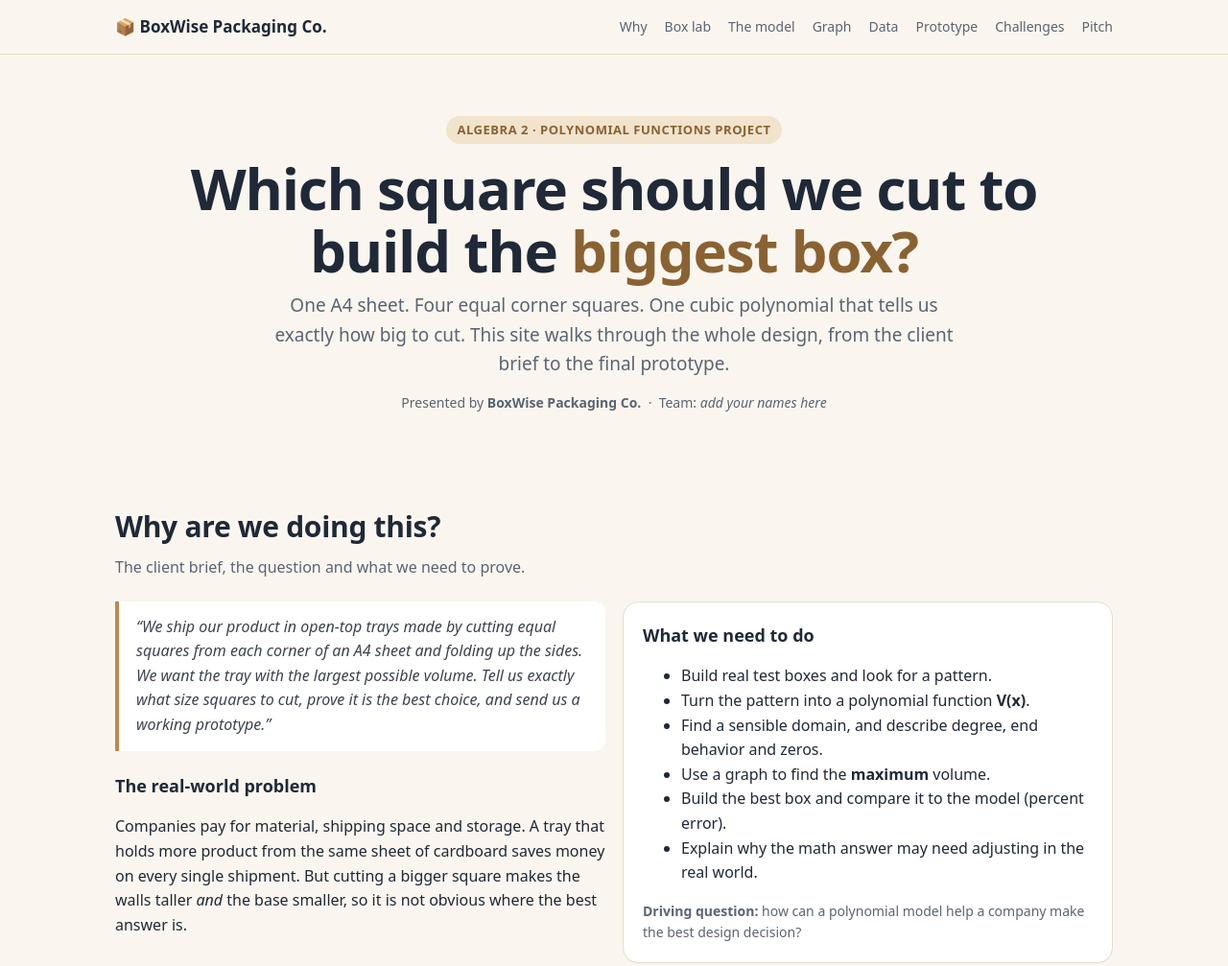
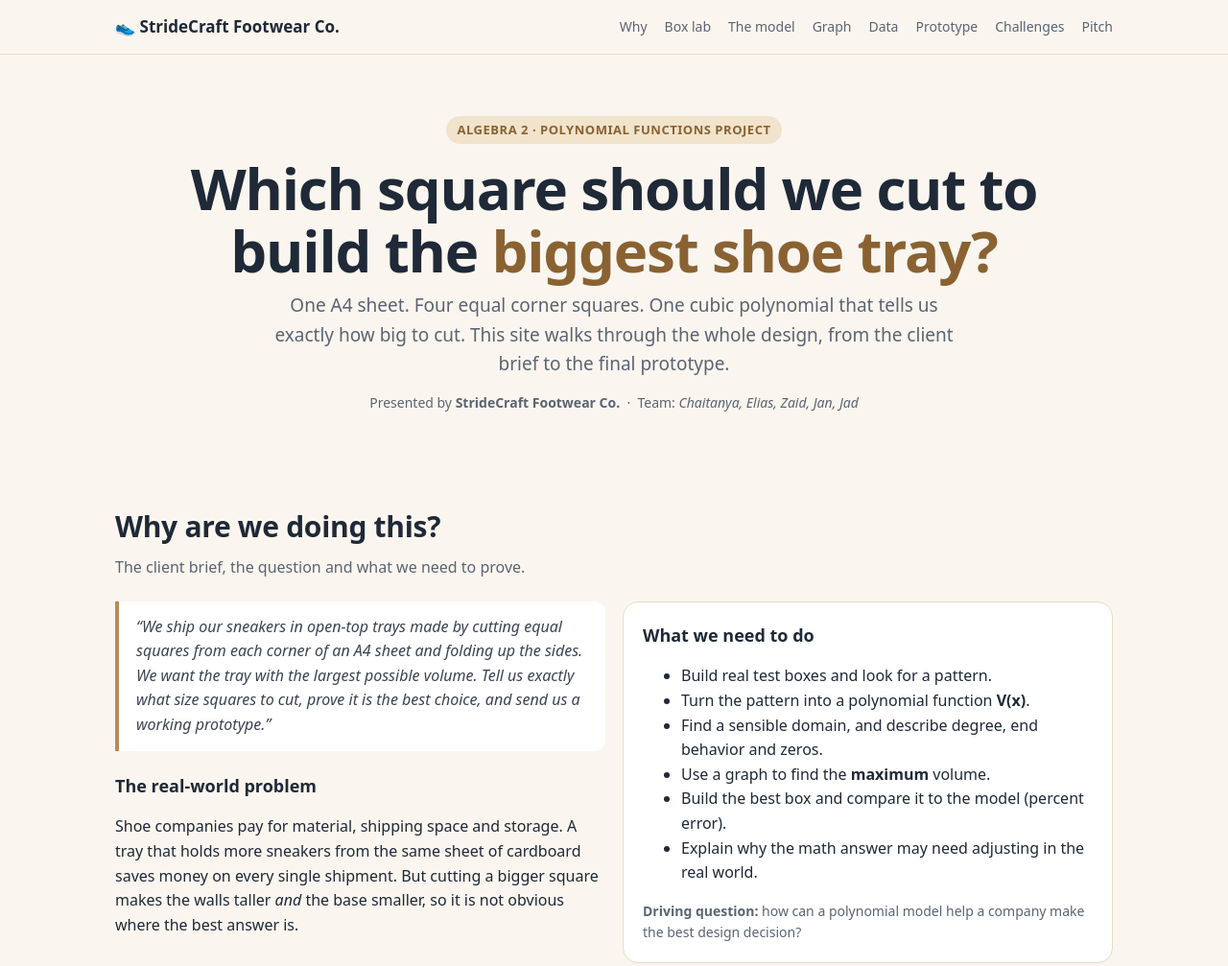
Before and after one commit to dd2331/Math, a plain HTML site: page index.html in a window 1280 px wide. Shown: the top 1007 px of the page at 96% size. Drawn offline with Linux system fonts and the light colour scheme.

Commit message:
Update index.html

```diff
--- a/index.html
+++ b/index.html
@@ -3,8 +3,8 @@
 <head>
 <meta charset="utf-8">
 <meta name="viewport" content="width=device-width, initial-scale=1">
-<title>BoxWise Packaging Co. | The Box Optimization Project</title>
-<meta name="description" content="How a cubic polynomial finds the largest open-top box that can be made from one A4 sheet.">
+<title>StrideCraft Footwear Co. | The Box Optimization Project</title>
+<meta name="description" content="How a cubic polynomial finds the largest open-top tray that can be made from one A4 sheet for shipping sneakers.">
 <style>
 :root{
   --bg:#faf6ef; --card:#ffffff; --ink:#1f2937; --muted:#5b6472; --line:#e6dccb;
@@ -177,16 +177,16 @@ footer{padding:36px 0 60px;color:var(--muted);text-align:center;font-size:14px;b
 <body>
 
 <nav><div class="wrap">
-  <b>📦 BoxWise Packaging Co.</b>
+  <b>👟 StrideCraft Footwear Co.</b>
   <a href="#why">Why</a><a href="#lab">Box lab</a><a href="#model">The model</a>
   <a href="#graph">Graph</a><a href="#data">Data</a><a href="#build">Prototype</a><a href="#challenge">Challenges</a><a href="#pitch">Pitch</a>
 </div></nav>
 
 <header class="hero"><div class="wrap">
   <span class="badge">ALGEBRA 2 · POLYNOMIAL FUNCTIONS PROJECT</span>
-  <h1>Which square should we cut to build the <span>biggest box?</span></h1>
+  <h1>Which square should we cut to build the <span>biggest shoe tray?</span></h1>
   <p class="lead">One A4 sheet. Four equal corner squares. One cubic polynomial that tells us exactly how big to cut. This site walks through the whole design, from the client brief to the final prototype.</p>
-  <p class="note">Presented by <b>BoxWise Packaging Co.</b> &nbsp;·&nbsp; Team: <i>add your names here</i></p>
+  <p class="note">Presented by <b>StrideCraft Footwear Co.</b> &nbsp;·&nbsp; Team: <i>Chaitanya, Elias, Zaid, Jan, Jad</i></p>
 </div></header>
 
 <!-- WHY -->
@@ -195,9 +195,9 @@ footer{padding:36px 0 60px;color:var(--muted);text-align:center;font-size:14px;b
   <p class="sub">The client brief, the question and what we need to prove.</p>
   <div class="grid g2">
     <div>
-      <div class="quote">“We ship our product in open-top trays made by cutting equal squares from each corner of an A4 sheet and folding up the sides. We want the tray with the largest possible volume. Tell us exactly what size squares to cut, prove it is the best choice, and send us a working prototype.”</div>
+      <div class="quote">“We ship our sneakers in open-top trays made by cutting equal squares from each corner of an A4 sheet and folding up the sides. We want the tray with the largest possible volume. Tell us exactly what size squares to cut, prove it is the best choice, and send us a working prototype.”</div>
       <h3>The real-world problem</h3>
-      <p>Companies pay for material, shipping space and storage. A tray that holds more product from the same sheet of cardboard saves money on every single shipment. But cutting a bigger square makes the walls taller <i>and</i> the base smaller, so it is not obvious where the best answer is.</p>
+      <p>Shoe companies pay for material, shipping space and storage. A tray that holds more sneakers from the same sheet of cardboard saves money on every single shipment. But cutting a bigger square makes the walls taller <i>and</i> the base smaller, so it is not obvious where the best answer is.</p>
     </div>
     <div class="card">
       <h3 style="margin-top:0">What we need to do</h3>
@@ -400,7 +400,7 @@ footer{padding:36px 0 60px;color:var(--muted);text-align:center;font-size:14px;b
 <!-- PITCH -->
 <section id="pitch"><div class="wrap">
   <h2>Recommendation to the client</h2>
-  <p class="sub">What BoxWise Packaging Co. advises.</p>
+  <p class="sub">What StrideCraft Footwear Co. advises.</p>
   <div class="card">
     <div class="math big">Cut 4.04 cm squares → volume 1128.50 cm³ (about 1.13 L)</div>
     <ul>
@@ -408,12 +408,12 @@ footer{padding:36px 0 60px;color:var(--muted);text-align:center;font-size:14px;b
       <li><b>Practical option:</b> a 4 cm cut gives 1128.4 cm³, a difference of less than 0.01%, and is far easier to measure with a ruler.</li>
       <li><b>Model check:</b> our five test trays averaged <b>1.63%</b> error against the predicted 1128.50 cm³, so the model is trustworthy.</li>
       <li><b>Real-world limits:</b> measuring and cutting errors, thickness of cardboard and tape, and rounded folds all make a real box a little different from the model.</li>
-      <li><b>Recommendation:</b> a tray holds about 1.13 L from this sheet. A slightly larger or squarer sheet would increase capacity (best cut = s/6 for a square). A lid halves the volume, so use a separate lid sheet.</li>
+      <li><b>Recommendation:</b> a tray holds about 1.13 L from this sheet — enough for a pair of sneakers. A slightly larger or squarer sheet would increase capacity (best cut = s/6 for a square). A lid halves the volume, so use a separate lid sheet.</li>
     </ul>
   </div>
 </div></section>
 
-<footer><div class="wrap">BoxWise Packaging Co. · Algebra 2 Polynomial Functions Project · All numbers on this page are calculated live from V(x) = x(29.7 − 2x)(21 − 2x).</div></footer>
+<footer><div class="wrap">StrideCraft Footwear Co. · Algebra 2 Polynomial Functions Project · All numbers on this page are calculated live from V(x) = x(29.7 − 2x)(21 − 2x).</div></footer>
 
 <script>
 (function(){
```
